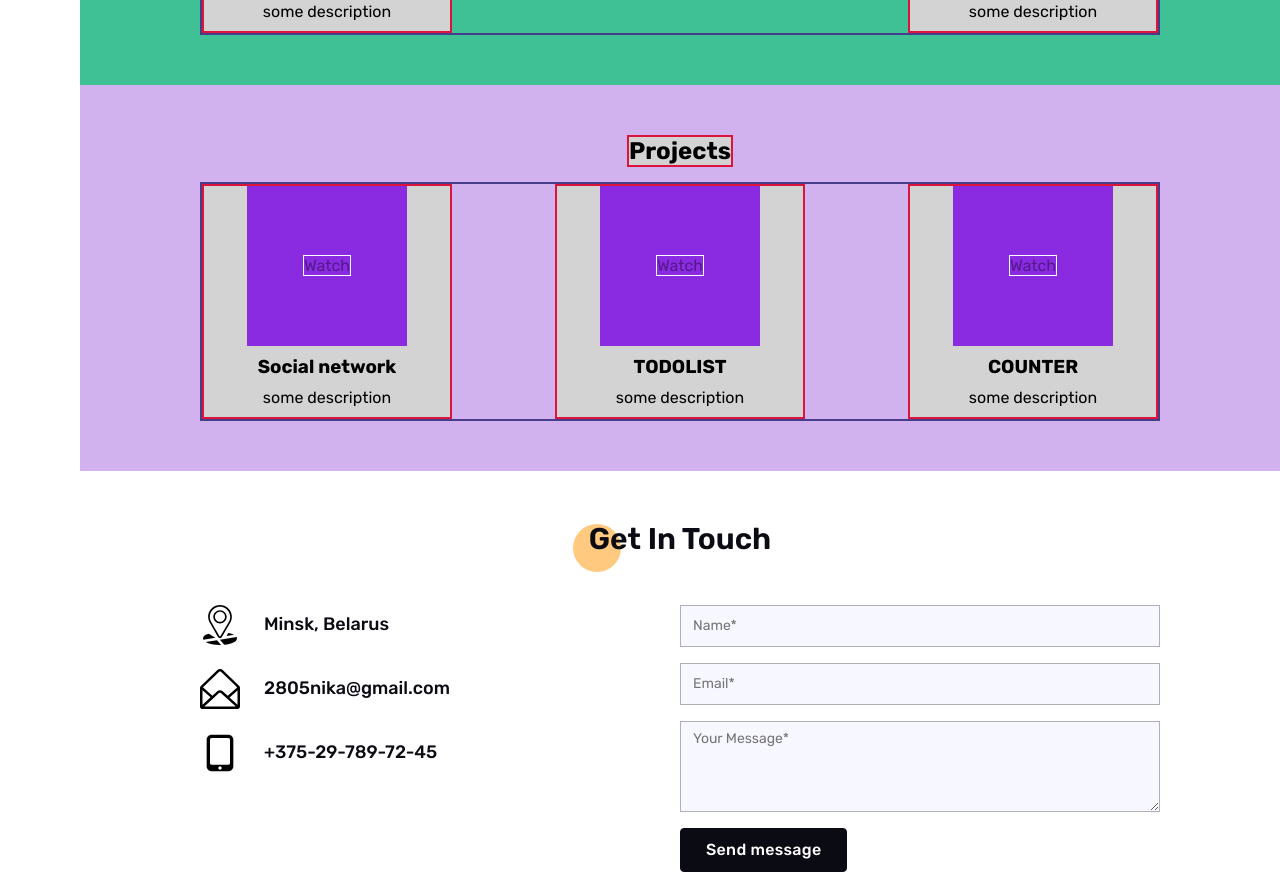
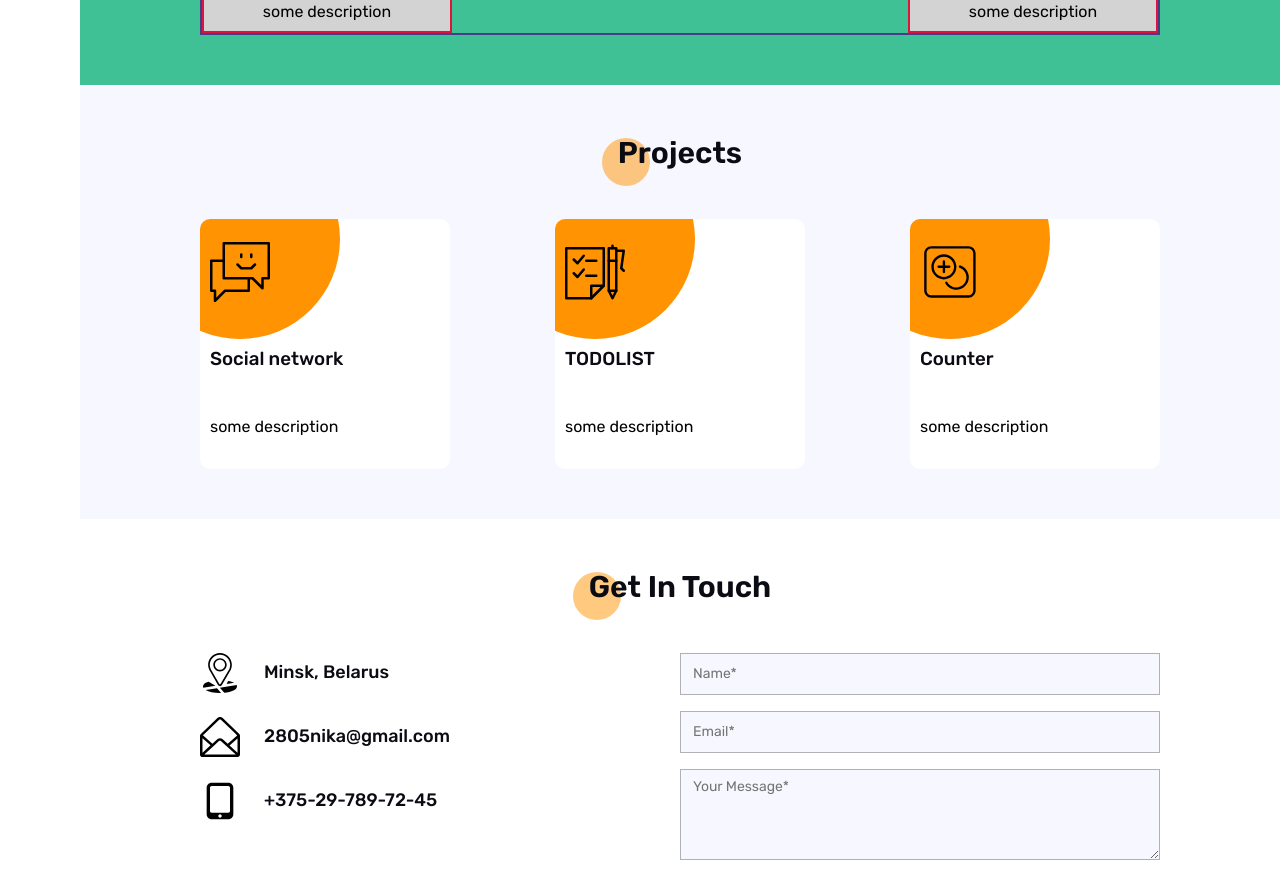
Before and after one commit to wrunika/portfolio, a React (Create React App) app: page / in a window 1280 px wide. Shown: the part 1680-2554 px from the top of the page. Built offline with nearby package versions, Linux system fonts and the light colour scheme.

Commit message:
feat: change components Projects and Project, add icons and styles

```diff
--- a/src/components/Projects/Project/Project.module.css
+++ b/src/components/Projects/Project/Project.module.css
@@ -1,22 +1,51 @@
 .project {
+    position: relative;
     padding: 0 10px 10px 10px;
-    width: 250px;
+    width: 15.625rem;
+    min-height: 15.625rem;
     display: flex;
     flex-direction: column;
-    align-items: center;
+    justify-content: space-around;
+    align-items: flex-start;
     text-align: center;
-    gap: 10px;
-    border: 2px solid crimson;
-    background-color: lightgrey;
+    /*gap: 10px;*/
+    /*border: 2px solid crimson;*/
+    background-color: #fff;
+    border-radius: 10px;
+    overflow: hidden;
+    transition: .5s ease-in-out;
+}
+
+.project::before {
+    content: "";
+    position: absolute;
+    background: #ff9301;
+    width: 12.5rem;
+    height: 12.5rem;
+    border-radius: 50%;
+    left: -3.75rem;
+    top: -5rem;
+    /*transition: .5s ease-in-out;*/
+}
+.project:hover {
+    background: #ff9301;
+}
+
+.project h3 {
+    font-weight: 500;
+    line-height: 1.2;
+    color: #0b0b13;
 }
 
 .iconContainer {
-    width: 160px;
-    height: 160px;
+    width: 3.75rem;
+    height: 3.75rem;
     display: flex;
     justify-content: center;
     align-items: center;
-    background-color: blueviolet;
+    /*background-color: #fff;*/
+    z-index: 1;
+    background-size: 3.75rem;
 }
 
 .iconContainer a {
--- a/src/components/Projects/Project/Project.tsx
+++ b/src/components/Projects/Project/Project.tsx
@@ -5,12 +5,13 @@ import s from './Project.module.css'
 type PropsType = {
     title: string
     description: string
+    style?: {backgroundImage: string}
 }
-export const Project: React.FC<PropsType> = ({title, description}) => {
+export const Project = ({title, description, style}: PropsType): JSX.Element => {
     return (
         <div className={s.project}>
-            <div className={s.iconContainer}>
-                <a href="">Watch</a>
+            <div className={s.iconContainer} style={style}>
+                {/*<a href="">Watch</a>*/}
             </div>
             <h3 className={s.title}>{title}</h3>
             <span className={s.description}>{description}</span>
--- a/src/components/Projects/Projects.module.css
+++ b/src/components/Projects/Projects.module.css
@@ -1,22 +1,18 @@
 .projectsBlock {
-    padding: 50px 0;
-    background-color: #d1b2ee;
-}
-
-.projectsContainer {
-    gap: 15px;
-}
-
-.title {
-    border: 2px solid crimson;
-    background-color: lightgrey;
+    padding: 3.12rem 0;
+    background-color: #f7f7ff;
 }
 
 .projects {
-    border: 2px solid darkslateblue;
     width: 100%;
     display: flex;
     justify-content: space-between;
     flex-wrap: wrap;
-    gap: 25px;
+    gap: 1.5rem;
 }
+
+@media screen and (max-width: 666px) {
+    .projects {
+        justify-content: center;
+    }
+}
--- a/src/components/Projects/Projects.tsx
+++ b/src/components/Projects/Projects.tsx
@@ -2,16 +2,30 @@ import React from 'react';
 import s from './Projects.module.css';
 import styleContainer from './../../common/styles/Container.module.css';
 import {Project} from "./Project/Project";
+import {Title} from "../../common/components/Title/Title";
+import socialImg from "./../../assets/images/social.svg";
+import todoImg from "./../../assets/images/checklist.svg";
+import countImg from "./../../assets/images/count-plus.svg";
+
 
 export const Projects = () => {
+    const socialStyle = {
+        backgroundImage: `url(${socialImg})`,
+    };
+    const todoStyle = {
+        backgroundImage: `url(${todoImg})`,
+    };
+    const counterStyle = {
+        backgroundImage: `url(${countImg})`,
+    };
     return (
         <div className={s.projectsBlock}>
             <div className={`${styleContainer.container} ${s.projectsContainer}`}>
-                <h2 className={s.title}>Projects</h2>
+                <Title title={'Projects'} />
                 <div className={s.projects}>
-                    <Project title={'Social network'} description={'some description'} />
-                    <Project title={'TODOLIST'} description={'some description'} />
-                    <Project title={'COUNTER'} description={'some description'} />
+                    <Project style={socialStyle} title={'Social network'} description={'some description'} />
+                    <Project style={todoStyle} title={'TODOLIST'} description={'some description'} />
+                    <Project style={counterStyle} title={'Counter'} description={'some description'} />
                 </div>
 
             </div>
```
